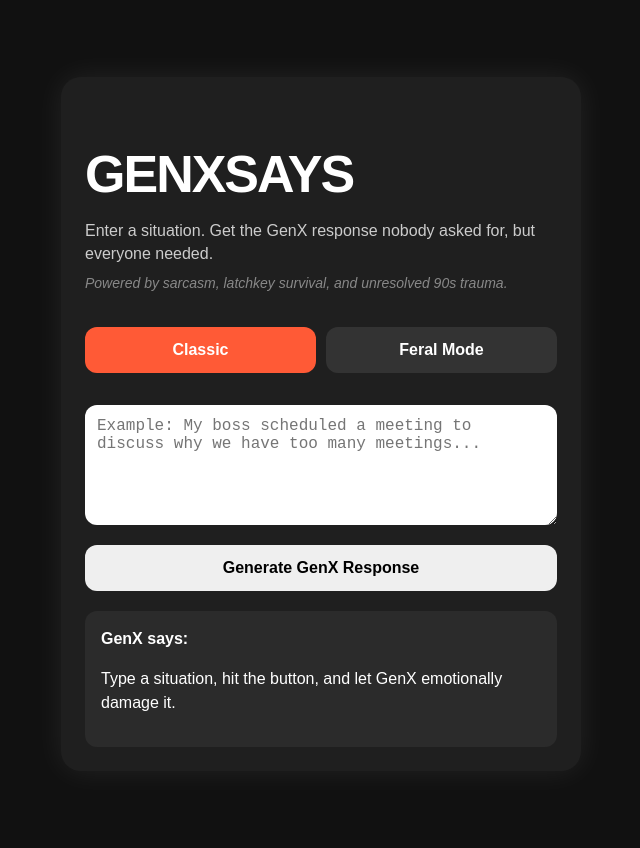
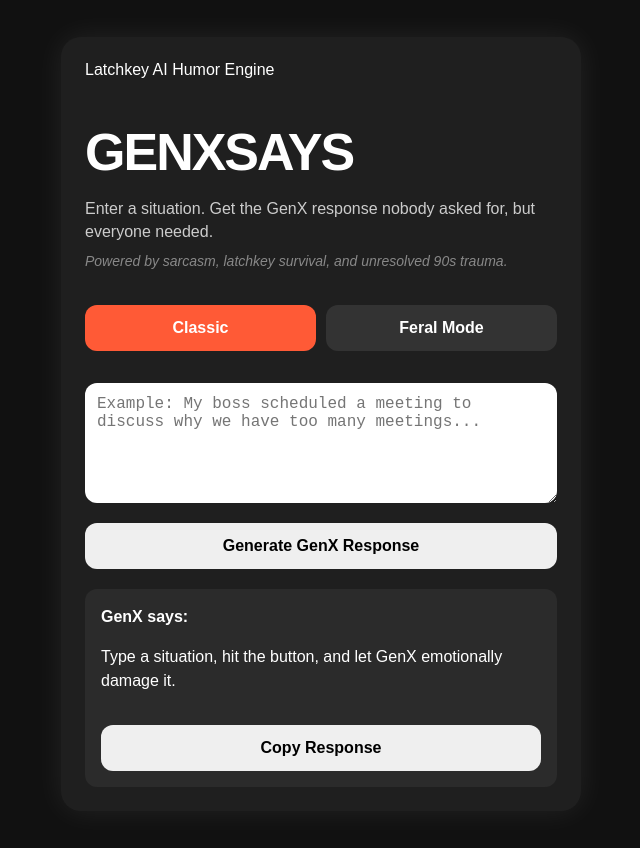
Before and after one commit to NIL8U/WWGXS-AI-App, a React (Vite) app: page / in a window 1280 px wide. Shown: the whole page, without its empty margins (319-959 px from the left). Built offline with nearby package versions, Linux system fonts and the light colour scheme.

Commit message:
Update App.jsx

```diff
--- a/src/App.jsx
+++ b/src/App.jsx
@@ -7,6 +7,7 @@ export default function App() {
     "Type a situation, hit the button, and let GenX emotionally damage it."
   );
   const [loading, setLoading] = useState(false);
+  const [copied, setCopied] = useState(false);
 
   async function generateResponse() {
     if (!situation.trim()) {
@@ -14,11 +15,13 @@ export default function App() {
       return;
     }
 
+    setCopied(false);
     setLoading(true);
+
     setResponse(
       mode === "feral"
         ? "Unleashing Feral Mode. Somebody hide HR..."
-        : "Consulting the council of mixtapes, mall food courts, and unresolved childhood trauma..."
+        : "Rewinding the cassette, blowing into the Nintendo cartridge, and consulting the mall food court elders..."
     );
 
     try {
@@ -43,9 +46,22 @@ export default function App() {
     }
   }
 
+  async function copyResponse() {
+    const text = `GenXSays:\n\n${response}\n\nTry it: https://wwgxs-ai-app.vercel.app`;
+
+    try {
+      await navigator.clipboard.writeText(text);
+      setCopied(true);
+    } catch {
+      setCopied(false);
+    }
+  }
+
   return (
     <main className="app">
       <section className="card">
+        <div className="badge">Latchkey AI Humor Engine</div>
+
         <h1>GenXSays</h1>
 
         <p className="tagline">
@@ -81,13 +97,17 @@ export default function App() {
           placeholder="Example: My boss scheduled a meeting to discuss why we have too many meetings..."
         />
 
-        <button onClick={generateResponse} disabled={loading}>
+        <button className="generate-button" onClick={generateResponse} disabled={loading}>
           {loading ? "Generating..." : "Generate GenX Response"}
         </button>
 
         <div className="response">
           <strong>GenX says:</strong>
           <p>{response}</p>
+
+          <button className="copy-button" onClick={copyResponse} type="button">
+            {copied ? "Copied. Go forth and annoy people." : "Copy Response"}
+          </button>
         </div>
       </section>
     </main>
```
